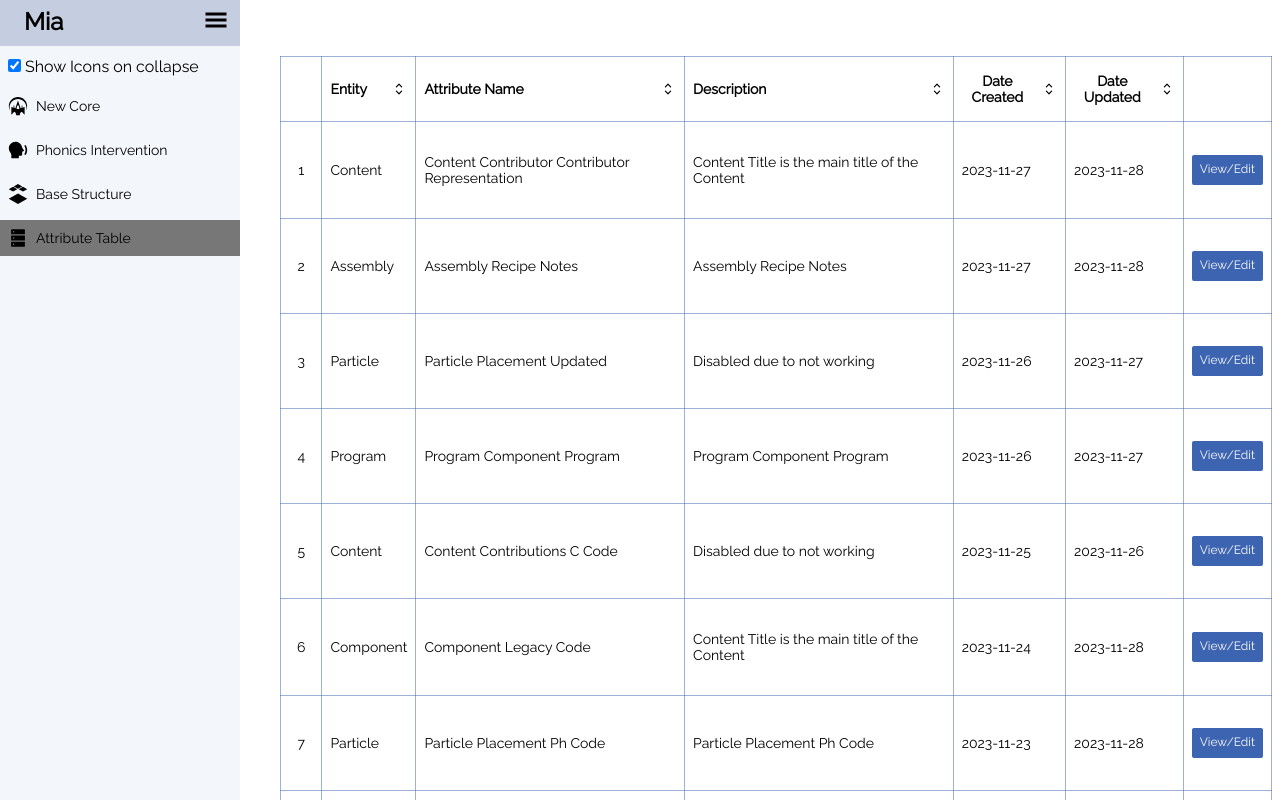
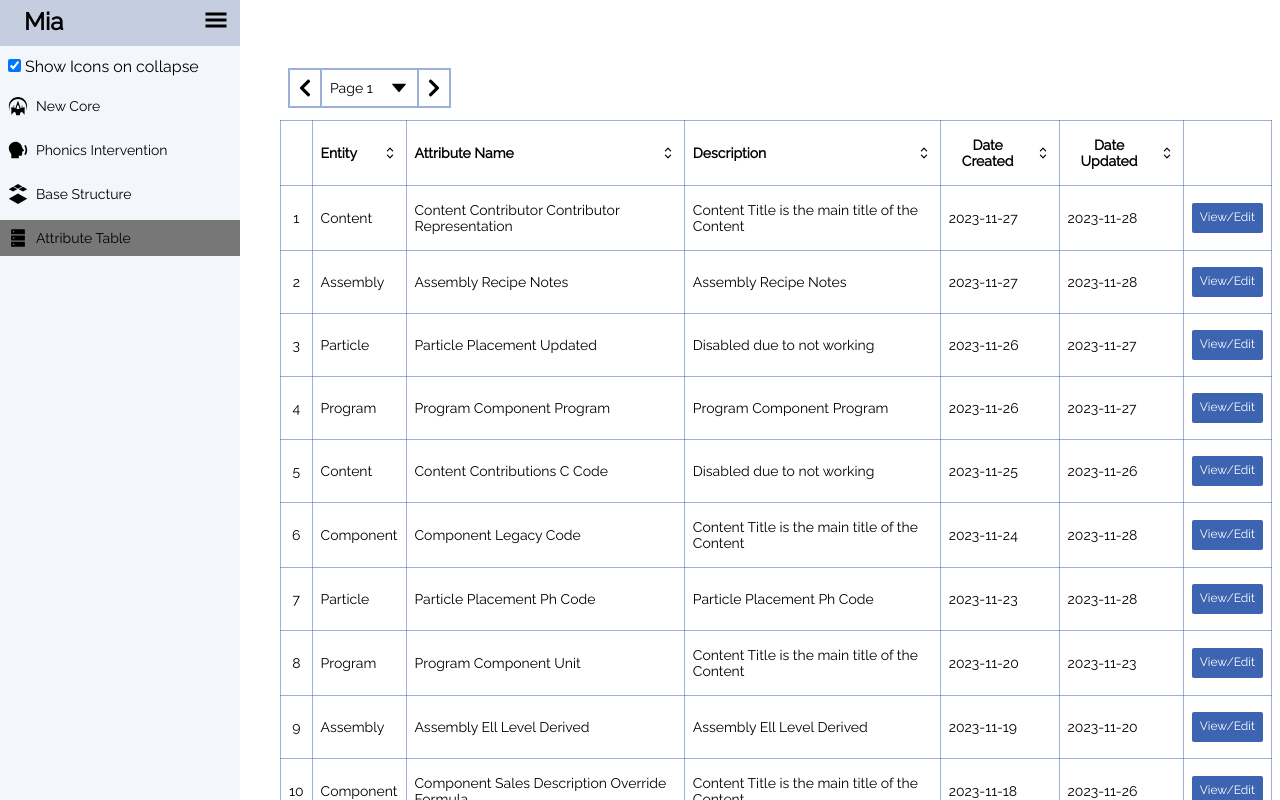
Before and after one commit to aravindgovindan/mia-program-platform, a React (Create React App) app: page /AttributeTable in a window 1280 px wide. Built offline with nearby package versions, Linux system fonts and the light colour scheme.

Commit message:
add pagination to attribute table

```diff
--- a/package.json
+++ b/package.json
@@ -13,6 +13,7 @@
     "react": "^18.2.0",
     "react-dom": "^18.2.0",
     "react-icons": "^4.11.0",
+    "react-query": "^3.39.3",
     "react-router-dom": "^6.16.0",
     "react-scripts": "5.0.1",
     "tachyons": "^4.12.0",
--- a/src/components/AttributeTable.js
+++ b/src/components/AttributeTable.js
@@ -3,11 +3,13 @@ import {
   createColumnHelper,
   flexRender,
   getCoreRowModel,
+  getPaginationRowModel,
   getSortedRowModel,
   useReactTable
 } from '@tanstack/react-table'
 import Icon from "./Icon";
 import sample from '../data/sample-table.json';
+import Dropdown from "./Dropdown";
 
 const defaultData = sample
 const columnHelper = createColumnHelper()
@@ -17,10 +19,27 @@ function AttributeTable() {
 
   const [data, setData] = useState(() => [...defaultData]);
   const [sorting, setSorting] = useState([]);
+  const [currentPage, setCurrentPage] = useState('1');
   const rerender = useReducer(() => ({}), {})[1]
 
   const viewEditAttribute = (id) => {
     window.alert(`View/Edit clicked on '${id}'`);
+  }
+
+  const changePage = (pageNum) => {
+    table.setPageIndex(+pageNum - 1)
+  }
+  const goNextPage = (e) => {
+    e.preventDefault();
+    e.stopPropagation();
+    table.nextPage();
+    setCurrentPage(`${+currentPage + 1}`)
+  }
+  const goPreviousPage = (e) => {
+    e.preventDefault();
+    e.stopPropagation();
+    table.previousPage();
+    setCurrentPage(`${+currentPage - 1}`)
   }
 
   const columns = useMemo(
@@ -55,7 +74,7 @@ function AttributeTable() {
       }),
       columnHelper.display({
         id: 'actions',
-        cell: info => <ViewEditButton id={info.row.getVisibleCells()[1].getValue()} onClickViewEdit={viewEditAttribute}/>,
+        cell: info => <ViewEditButton id={info.row.getVisibleCells()[1].getValue()} onClickViewEdit={viewEditAttribute} />,
         sortable: false,
       }),
     ], []
@@ -70,10 +89,32 @@ function AttributeTable() {
     onSortingChange: setSorting,
     getCoreRowModel: getCoreRowModel(),
     getSortedRowModel: getSortedRowModel(),
+    getPaginationRowModel: getPaginationRowModel(),
   })
 
   return (
     <div className="pa2">
+
+      <div className="pa2 flex items-center">
+        <div
+          className="pv1 f4 w2 flex items-center justify-center br-0 ba b--light-accent bw1 pointer"
+          onClick={goPreviousPage}
+        >
+          <Icon icon='left' className='pv1' />
+        </div>
+        <Dropdown
+          options={Array(table.getPageCount()).fill(0).map((_, index) => ({ id: `${index + 1}`, label: `Page ${index + 1}` }))}
+          value={currentPage}
+          onSelect={changePage}
+        />
+        <div
+          className="pv1 f4 w2 flex items-center justify-center bl-0 ba b--light-accent bw1 pointer"
+          onClick={goNextPage}
+        >
+          <Icon icon='right' className='pv1' />
+        </div>
+      </div>
+
       <table className="ba b--light-accent collapse">
         <thead>
           {table.getHeaderGroups().map(group => (
@@ -108,7 +149,7 @@ function AttributeTable() {
           {table.getRowModel().rows.map(row => (
             <tr key={row.id}>
               {row.getVisibleCells().map(cell => (
-                <td key={cell.id} className="pa2 pv4 ba b--light-accent">
+                <td key={cell.id} className="pa2 pv3 ba b--light-accent">
                   {flexRender(cell.column.columnDef.cell, cell.getContext())}
                 </td>
               ))}
@@ -118,7 +159,68 @@ function AttributeTable() {
 
       </table>
       <div className="h4" />
-      <button onClick={() => rerender()} className="ba p2">Rerender</button>
+      <div className="flex items-center gap-2">
+        <button
+          className="border rounded p-1"
+          onClick={() => table.setPageIndex(0)}
+          disabled={!table.getCanPreviousPage()}
+        >
+          {'<<'}
+        </button>
+        <button
+          className="border rounded p-1"
+          onClick={() => table.previousPage()}
+          disabled={!table.getCanPreviousPage()}
+        >
+          {'<'}
+        </button>
+        <button
+          className="border rounded p-1"
+          onClick={() => table.nextPage()}
+          disabled={!table.getCanNextPage()}
+        >
+          {'>'}
+        </button>
+        <button
+          className="border rounded p-1"
+          onClick={() => table.setPageIndex(table.getPageCount() - 1)}
+          disabled={!table.getCanNextPage()}
+        >
+          {'>>'}
+        </button>
+        <span className="flex items-center gap-1">
+          <div>Page</div>
+          <strong>
+            {table.getState().pagination.pageIndex + 1} of{' '}
+            {table.getPageCount()}
+          </strong>
+        </span>
+        <span className="flex items-center gap-1">
+          | Go to page:
+          <input
+            type="number"
+            defaultValue={table.getState().pagination.pageIndex + 1}
+            onChange={e => {
+              const page = e.target.value ? Number(e.target.value) - 1 : 0
+              table.setPageIndex(page)
+            }}
+            className="border p-1 rounded w-16"
+          />
+        </span>
+        <select
+          value={table.getState().pagination.pageSize}
+          onChange={e => {
+            table.setPageSize(Number(e.target.value))
+          }}
+        >
+          {[10, 20, 30, 40, 50].map(pageSize => (
+            <option key={pageSize} value={pageSize}>
+              Show {pageSize}
+            </option>
+          ))}
+        </select>
+      </div>
+      <div>{table.getRowModel().rows.length} Rows</div>
     </div>
   )
 }
--- a/src/components/Icon.js
+++ b/src/components/Icon.js
@@ -1,6 +1,6 @@
 import React, { useState } from "react";
 import { AiFillEdit, AiOutlineDelete, AiFillCaretDown, AiFillDatabase } from 'react-icons/ai';
-import { FaChevronUp, FaChevronDown } from "react-icons/fa";
+import { FaChevronUp, FaChevronDown, FaChevronRight, FaChevronLeft } from "react-icons/fa";
 import { GiForwardField } from "react-icons/gi";
 import { HiMiniChevronUpDown } from "react-icons/hi2";
 import { RiSpeakFill} from 'react-icons/ri';
@@ -23,6 +23,8 @@ function Icon({ icon, className }) {
     up: <FaChevronUp/>,
     down: <FaChevronDown />,
     updown: <HiMiniChevronUpDown />,
+    right: <FaChevronRight />,
+    left: <FaChevronLeft />,
     blank: <VscBlank />,
   }
 
```
Also changed, not shown: src/data/fetchData.js (added, +14 -0 lines), 1 other file (tests, documents, lock files or other folders). Lines whose indentation alone changed are shown as unchanged.
